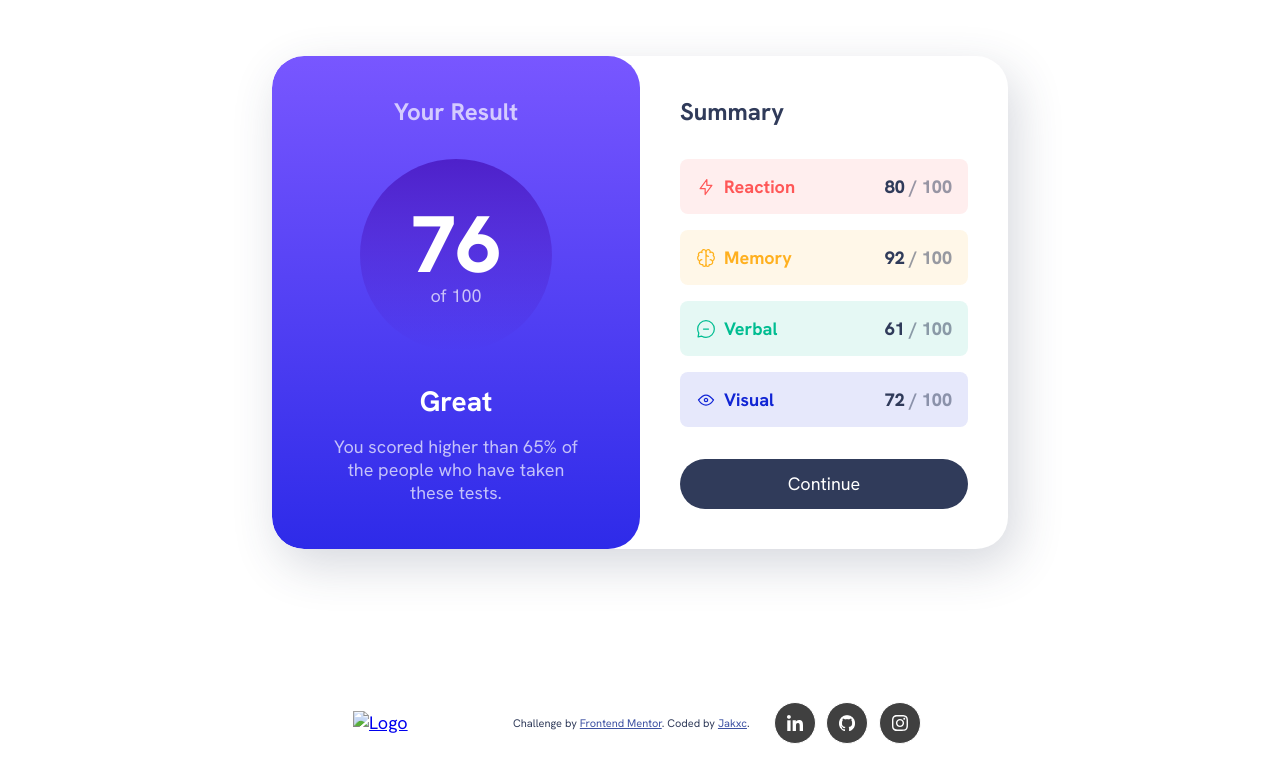
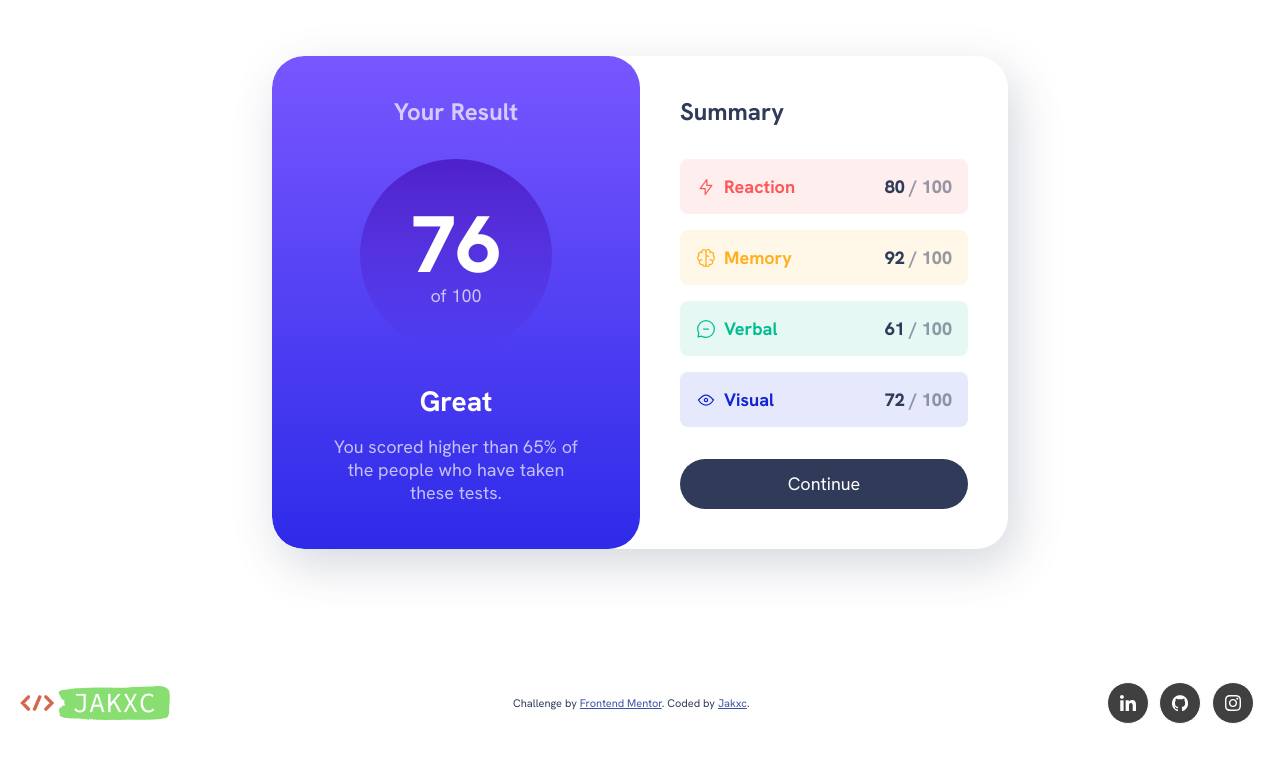
Before and after one commit to jakxc/results-summary, a plain HTML site: page index.html in a window 1280 px wide. Drawn offline with Linux system fonts and the light colour scheme.

Commit message:
minor styling updates

```diff
--- a/index.html
+++ b/index.html
@@ -40,7 +40,7 @@
     </div>
   </main>
   <footer>
-    <a class="logo" href="https://jakxc-portfolio.netlify.app"><img src='./images/jakxc-logo-color.png' alt="Logo" /></a>
+    <a class="logo" href="https://jakxc-portfolio.netlify.app"><img src='./assets/images/jakxc-logo-color.png' alt="Logo" /></a>
     <div class="attribution">
       Challenge by <a href="https://www.frontendmentor.io?ref=challenge" target="_blank">Frontend Mentor</a>.
       Coded by <a href="https://jakxc-portfolio.netlify.app">Jakxc</a>.
--- a/style.css
+++ b/style.css
@@ -204,11 +204,12 @@ body {
 }
 
 footer {
+    width: 100%;
     display: flex;
     flex-direction: column;
     gap: 10px;
     align-items: center;
-    padding: 20px 10px;
+    padding: 20px;
 }
 
 .logo {
@@ -273,7 +274,6 @@ footer {
         flex-direction: row;
         justify-content: space-between;
         align-items: center;
-        padding: 40px 20px 0;
     }
 
     .content-container {
```
